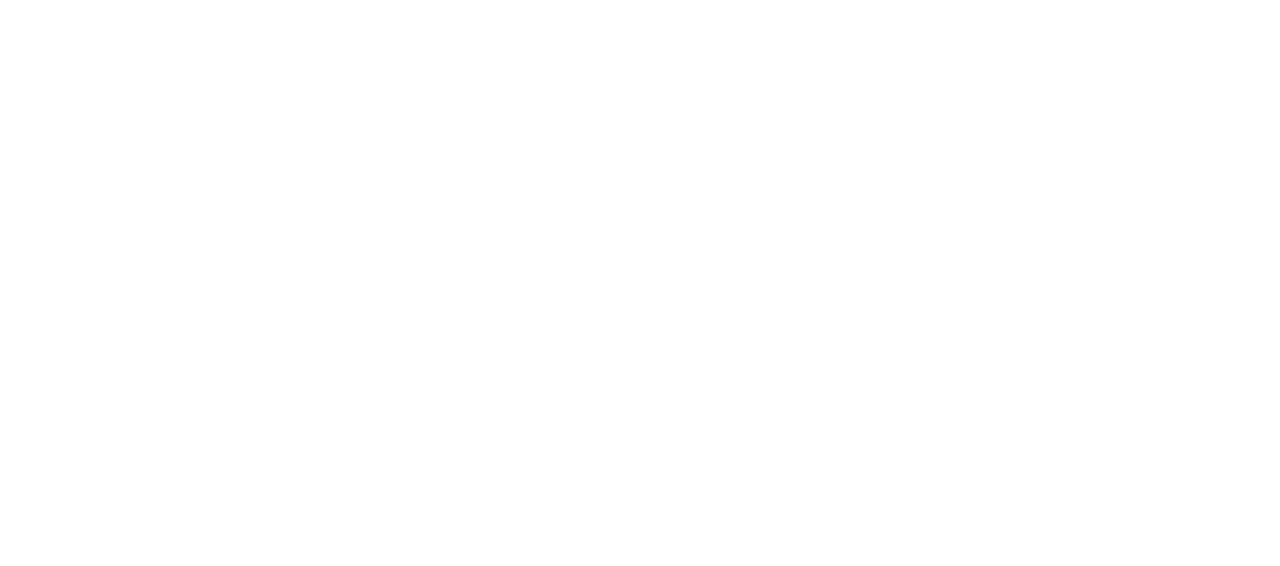
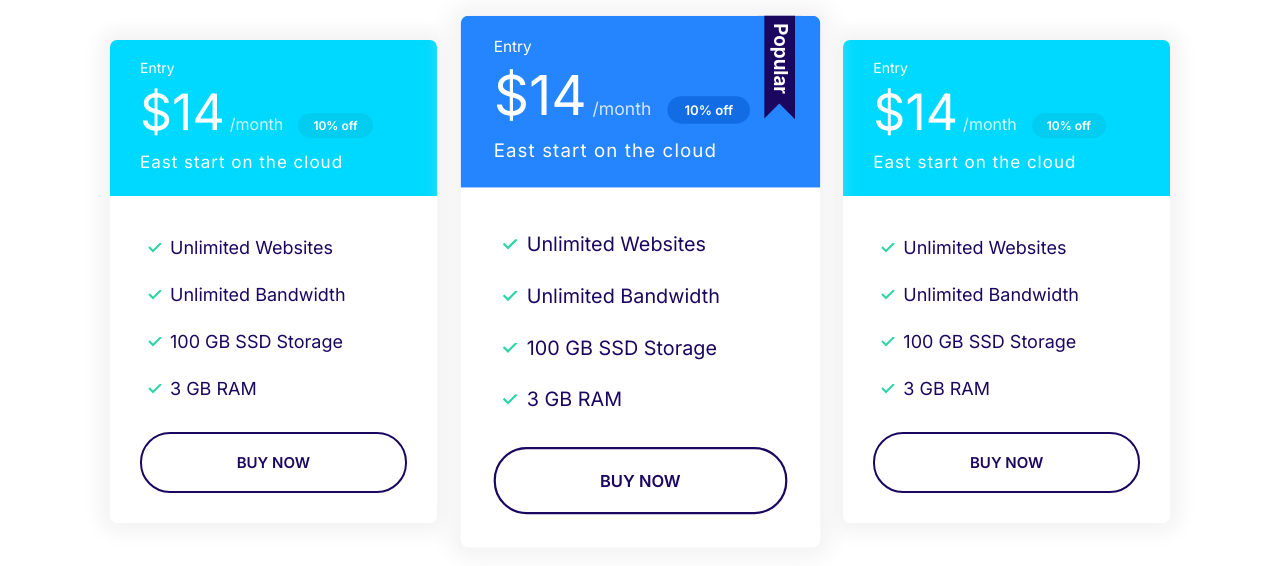
Before and after one commit to imouiche/Mouichify-Web-Site-Project, a plain HTML site: page index.html in a window 1280 px wide. Drawn offline with Linux system fonts and the light colour scheme.

Commit message:
Build the plans block component.

```diff
--- a/css/styles.css
+++ b/css/styles.css
@@ -325,11 +325,18 @@ a {
   background: var(--color-secondary);
   color: #fff;
 }
+
+.card--primary .badge--primary{
+  background: #126de4;
+}
 .card--secondary .badge--secondary {
   background: #02cdf1;
 }
 /* Plans */
 
+.plan{
+  transition: transform .2s ease-out;
+}
 .plan__name {
   color: #fff;
   margin: 0;
@@ -359,6 +366,10 @@ a {
   margin-bottom: 2rem;
 }
 
+.plan--popular{
+  transform: scale(1.1);
+}
+
 .plan--popular .card__header {
   position: relative;
 }
@@ -370,6 +381,13 @@ a {
   position: absolute; /*so it means that its parents(container) position should be relative*/
   top: -6px;
   right: 5%;
+}
+
+.plan:hover{
+  transform: scale(1.05);
+}
+.plan--popular:hover{
+  transform: scale(1.15);
 }
 
 @media screen and (min-width: 1024px) {
@@ -737,3 +755,15 @@ a {
      grid-template-columns: repeat(auto-fit, minmax(10rem, 1fr));
    }
  }
+
+ /* Plans Block*/
+
+ .block-plans .grid{
+   gap: 8rem 4rem;
+   padding: 4rem;
+ }
+
+ .block-plans .card{
+   max-width: 500px;
+   margin: 0 auto;
+ }
--- a/index.html
+++ b/index.html
@@ -14,6 +14,72 @@
     <link rel="stylesheet" href="/css/styles.css" />
   </head>
   <body>
+    <section class="block container block-plans">
+      <div class="grid grid--1x3">
+        <div class="plan">
+          <div class="card card--secondary">
+            <header class="card__header">
+              <h3 class="plan__name">Entry</h3>
+              <span class="plan__price">$14</span>
+              <span class="plan__billing-cycle">/month</span>
+              <span class="badge badge--secondary badge--small">10% off</span>
+              <span class="plan__description">East start on the cloud</span>
+            </header>
+            <div class="card__body">
+              <ul class="list list--tick">
+                <li class="list__item">Unlimited Websites</li>
+                <li class="list__item">Unlimited Bandwidth</li>
+                <li class="list__item">100 GB SSD Storage</li>
+                <li class="list__item">3 GB RAM</li>
+              </ul>
+              <button class="btn btn--outline btn--block">Buy Now</button>
+            </div>
+          </div>
+        </div>
+
+        <div class="plan plan--popular">
+          <div class="card card--primary">
+            <header class="card__header">
+              <h3 class="plan__name">Entry</h3>
+              <span class="plan__price">$14</span>
+              <span class="plan__billing-cycle">/month</span>
+              <span class="badge badge--primary badge--small">10% off</span>
+              <span class="plan__description">East start on the cloud</span>
+            </header>
+            <div class="card__body">
+              <ul class="list list--tick">
+                <li class="list__item">Unlimited Websites</li>
+                <li class="list__item">Unlimited Bandwidth</li>
+                <li class="list__item">100 GB SSD Storage</li>
+                <li class="list__item">3 GB RAM</li>
+              </ul>
+              <button class="btn btn--outline btn--block">Buy Now</button>
+            </div>
+          </div>
+        </div>
+
+        <div class="plan">
+          <div class="card card--secondary">
+            <header class="card__header">
+              <h3 class="plan__name">Entry</h3>
+              <span class="plan__price">$14</span>
+              <span class="plan__billing-cycle">/month</span>
+              <span class="badge badge--secondary badge--small">10% off</span>
+              <span class="plan__description">East start on the cloud</span>
+            </header>
+            <div class="card__body">
+              <ul class="list list--tick">
+                <li class="list__item">Unlimited Websites</li>
+                <li class="list__item">Unlimited Bandwidth</li>
+                <li class="list__item">100 GB SSD Storage</li>
+                <li class="list__item">3 GB RAM</li>
+              </ul>
+              <button class="btn btn--outline btn--block">Buy Now</button>
+            </div>
+          </div>
+        </div>
+      </div>
+    </section>
     <script src="/js/main.js"></script>
   </body>
 </html>
```
Also changed, not shown: components/plans_block.html (added, +66 -0 lines).
